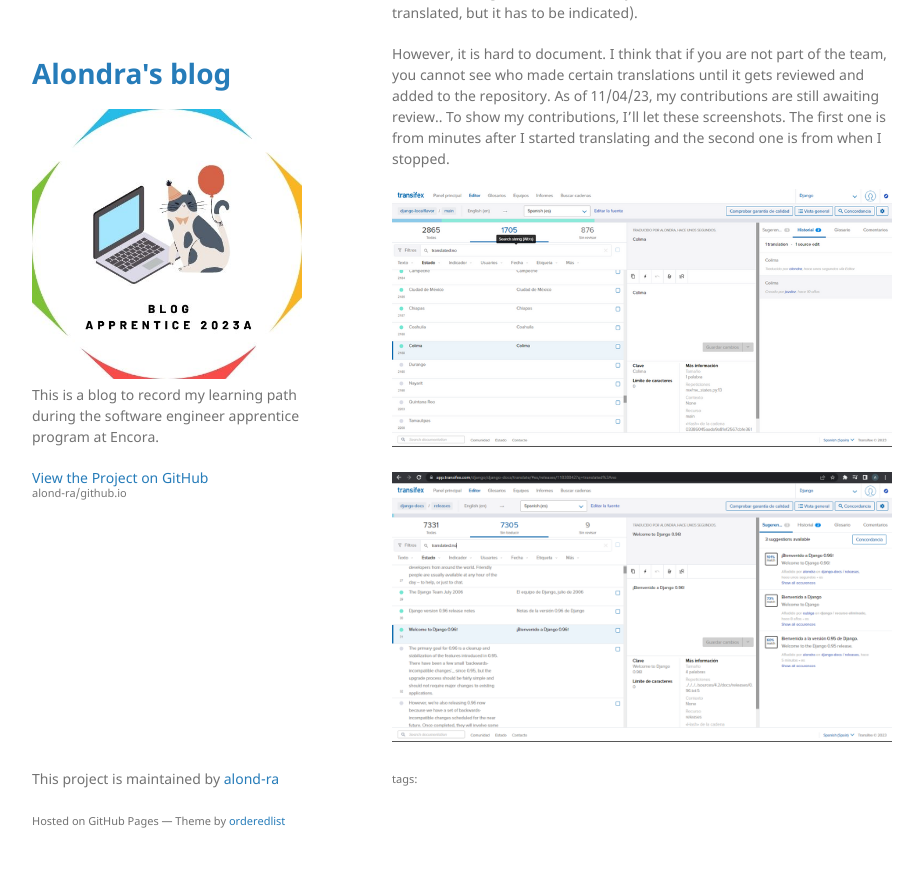
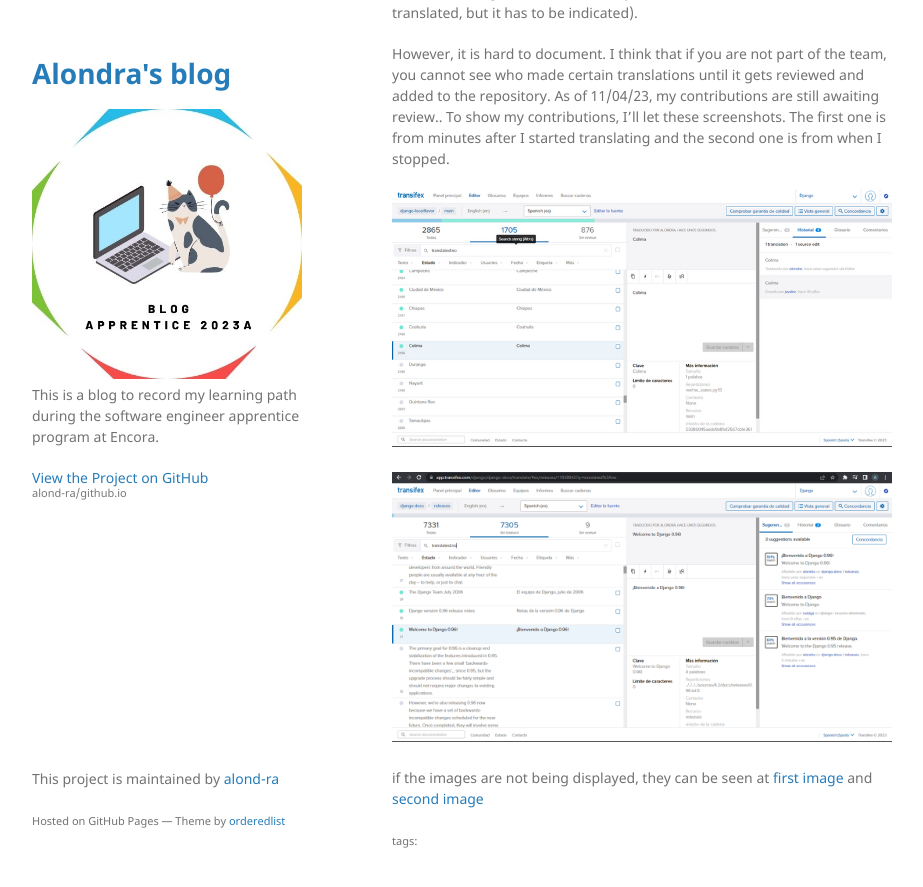
Before and after one commit to alond-ra/github.io, a Jekyll site: the page built from _posts/2023-04-11-OSS Technical Log.markdown, in a window 1280 px wide and 900 px high, scrolled down 1135 px. Shown: the top 887 px of the window, without its empty margins (178-1101 px from the left). Built offline with Jekyll 4.4.1, drawn with Linux system fonts in a browser that asks for light colours; before the commit the page ends 1973 px from its top, so only the background shows below that.

Commit message:
Update 2023-04-11-OSS Technical Log.markdown

```diff
--- a/_posts/2023-04-11-OSS Technical Log.markdown
+++ b/_posts/2023-04-11-OSS Technical Log.markdown
@@ -36,3 +36,5 @@ However, it is hard to document. I think that if you are not part of the team, y
 ![start](/assets/img/1.png)
 
 ![end](/assets/img/2.png)
+
+if the images are not being displayed, they can be seen at [first image](/assets/img/1.png) and [second image](/assets/img/2.png)
```
